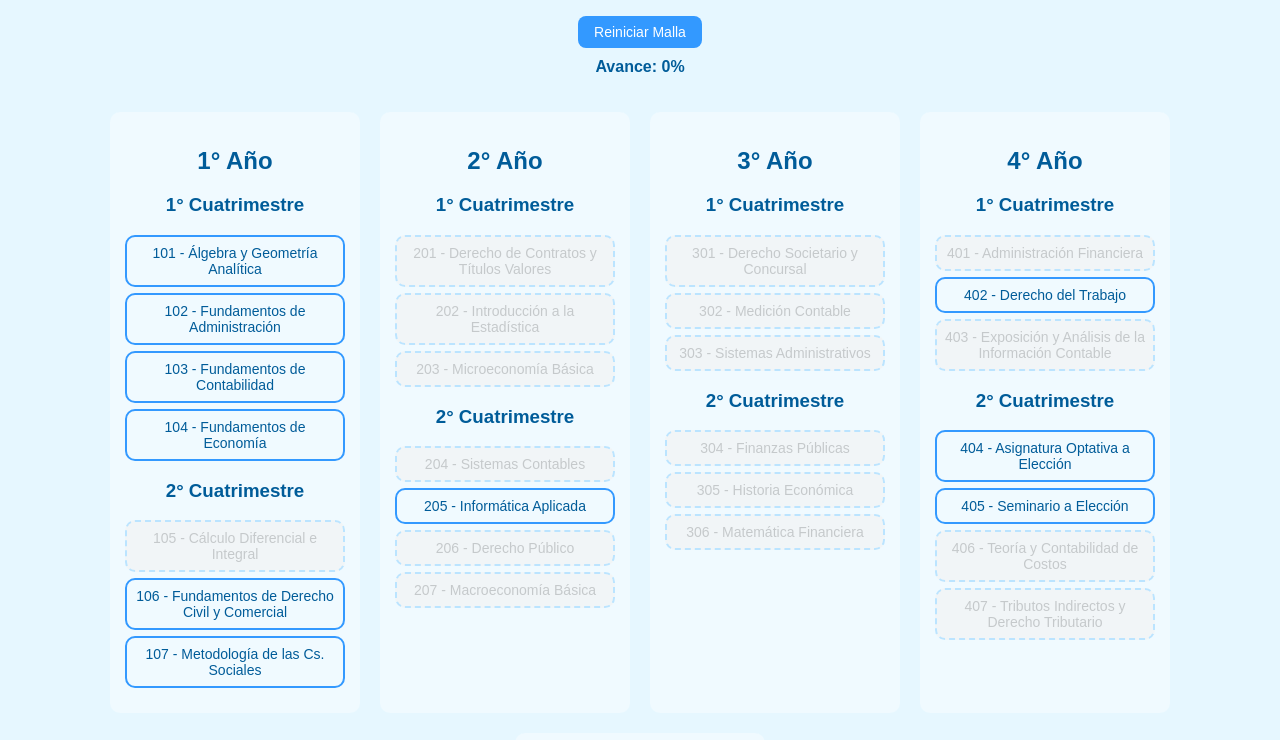
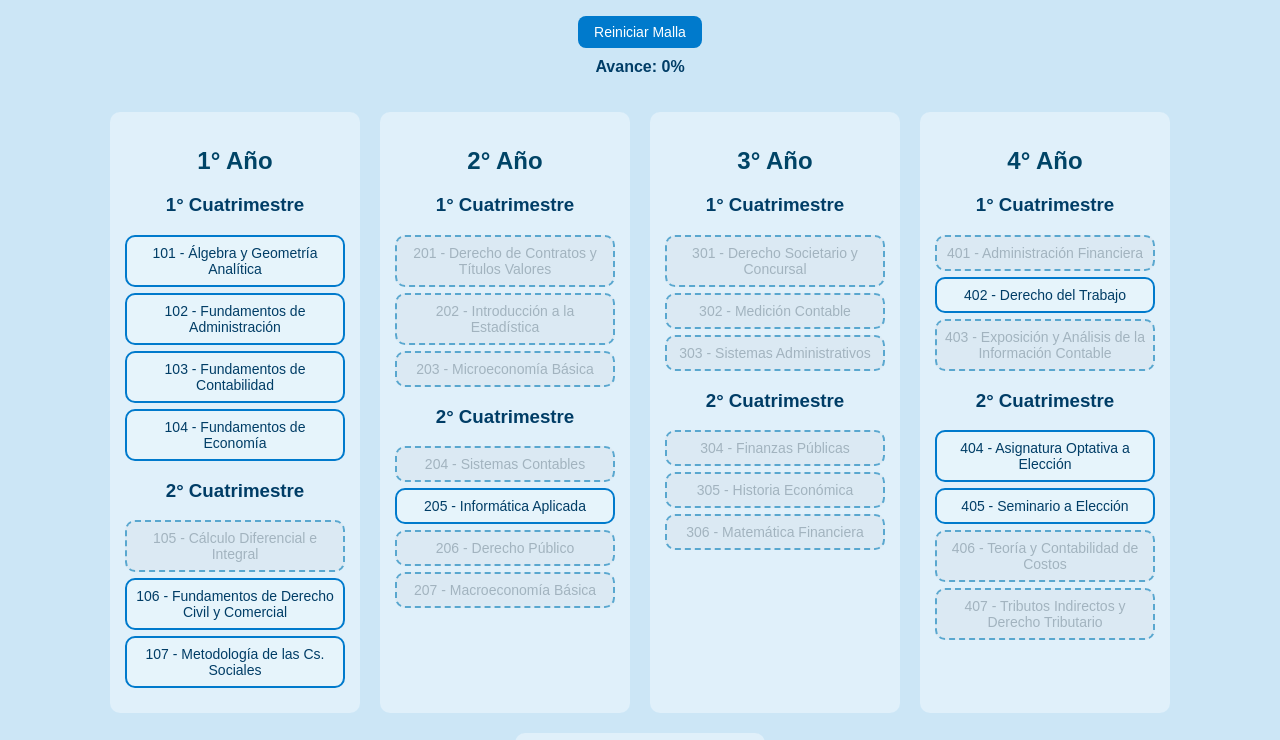
Before and after one commit to leoalmironn/Malla_Contador_Publico, a plain HTML site: page index.html in a window 1280 px wide. Shown: the part 72-812 px from the top of the page. Drawn offline with Linux system fonts and the light colour scheme.

Commit message:
Update estilos.css

```diff
--- a/estilos.css
+++ b/estilos.css
@@ -1,7 +1,7 @@
 body {
   font-family: Arial, sans-serif;
-  background-color: #e6f7ff;
-  color: #005c99;
+  background-color: #cce6f6; /* celeste suave oscuro */
+  color: #003d66; /* azul oscuro para texto */
   text-align: center;
 }
 
@@ -12,7 +12,7 @@ h1 {
 button {
   margin-top: 10px;
   padding: 8px 16px;
-  background-color: #3399ff;
+  background-color: #007acc; /* azul celeste oscuro */
   color: white;
   border: none;
   border-radius: 8px;
@@ -21,7 +21,7 @@ button {
 }
 
 button:hover {
-  background-color: #267acc;
+  background-color: #005b99;
 }
 
 #porcentajeAvance {
@@ -38,7 +38,7 @@ button:hover {
 }
 
 .anio {
-  background-color: #f0faff;
+  background-color: #e0f0fa; /* fondo intermedio */
   padding: 15px;
   border-radius: 10px;
   width: 220px;
@@ -46,6 +46,7 @@ button:hover {
 
 .anio h2 {
   margin-bottom: 10px;
+  color: #004466;
 }
 
 .cuatri {
@@ -53,29 +54,29 @@ button:hover {
 }
 
 .materia {
-  border: 2px dashed #99d6ff;
+  border: 2px dashed #0077b3; /* borde más intenso */
   border-radius: 10px;
   margin: 6px auto;
   padding: 8px;
-  background-color: #ffffff;
+  background-color: #f8fbfe;
   cursor: pointer;
   font-size: 14px;
 }
 
 .materia.aprobada {
-  background-color: #66ccff;
+  background-color: #3399cc; /* celeste más oscuro */
   color: white;
   border: none;
 }
 
 .materia.habilitada {
-  background-color: #f0faff;
-  border: 2px solid #3399ff;
+  background-color: #e6f4fb;
+  border: 2px solid #007acc;
 }
 
 .materia.bloqueada {
-  background-color: #f3f3f3;
-  color: #aaa;
+  background-color: #d9e6ef;
+  color: #7a8c99;
   cursor: not-allowed;
   opacity: 0.6;
 }
@@ -83,5 +84,5 @@ button:hover {
 .cuatri h3 {
   margin: 10px 0 5px;
   font-weight: bold;
-  color: #0073b3;
+  color: #006699;
 }
```
